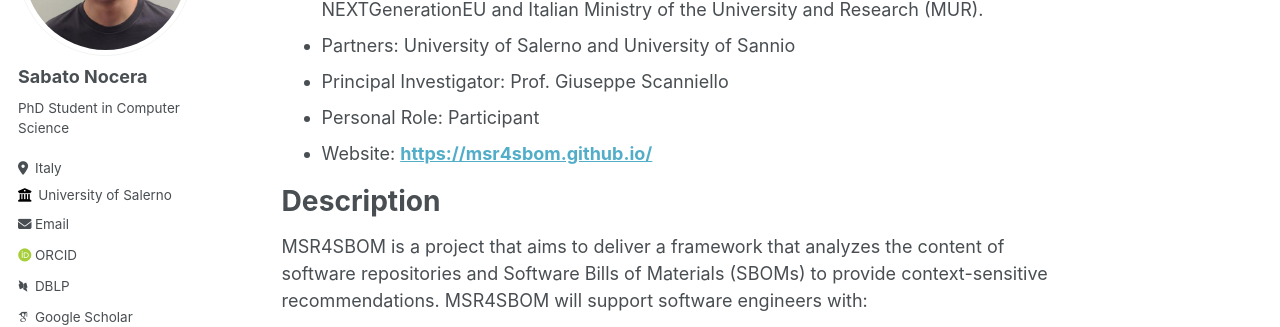
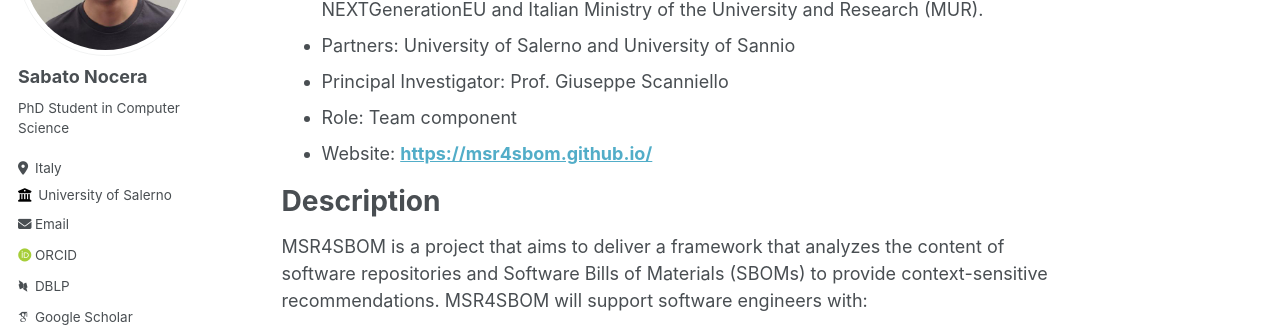
Before and after one commit to sabato-nocera/sabato-nocera.github.io, a Jekyll site: the page built from _projects/msr4sbom.md, in a window 1280 px wide and 1259 px high. Shown: the part 225-552 px from the top of the window. Built offline with Jekyll 4.4.1, drawn with Linux system fonts in a browser that asks for light colours; some web fonts are replaced.

Commit message:
Update msr4sbom.md

```diff
--- a/_projects/msr4sbom.md
+++ b/_projects/msr4sbom.md
@@ -11,7 +11,7 @@ location: ""
 * Research Project of National Interest (PRIN), PNRR, funded by the European Union NEXTGenerationEU and Italian Ministry of the University and Research (MUR).
 * Partners: University of Salerno and University of Sannio
 * Principal Investigator: Prof. Giuseppe Scanniello
-* Personal Role: Participant
+* Role: Team component
 * Website: [**https://msr4sbom.github.io/**](https://msr4sbom.github.io/)
 
 Description
```
